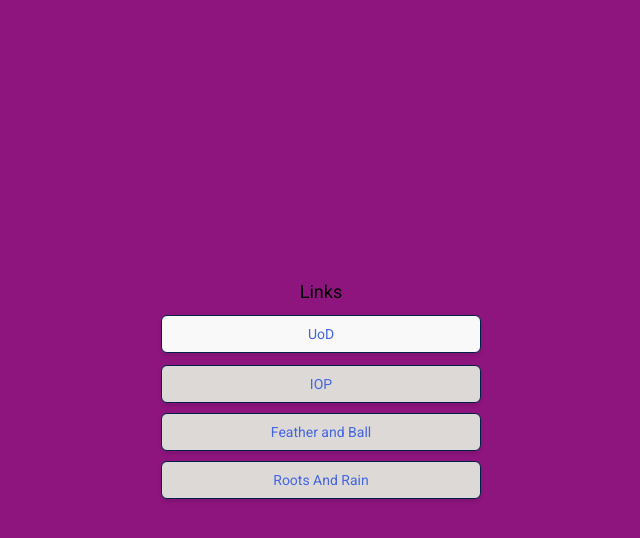
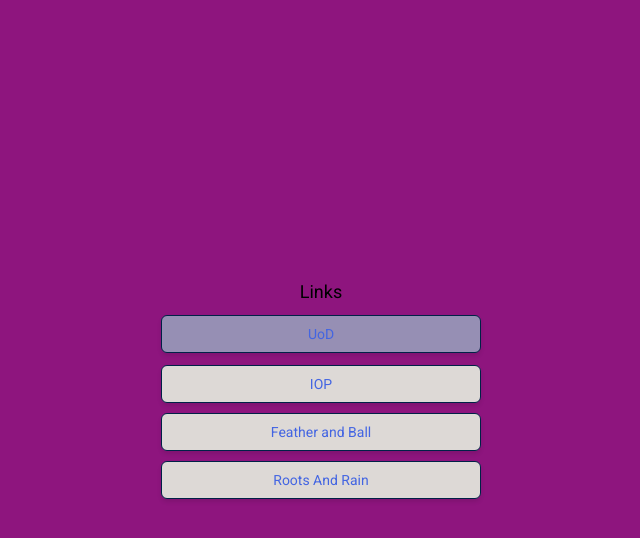
Before and after one commit to hm-281/links, a plain HTML site: page index.html in a window 1280 px wide. In both pictures the pointer is over the link "UoD". Shown: the whole page, without its empty margins (319-959 px from the left). Drawn offline with Linux system fonts and the light colour scheme.

Commit message:
Update styles.css

```diff
--- a/styles.css
+++ b/styles.css
@@ -57,7 +57,7 @@ h2 {
 }
 
 .link:hover {
-  background-color: #f9f9f9;
+  background-color: #968fb4;
   transform: translateY(-2px);
 }
 
```
